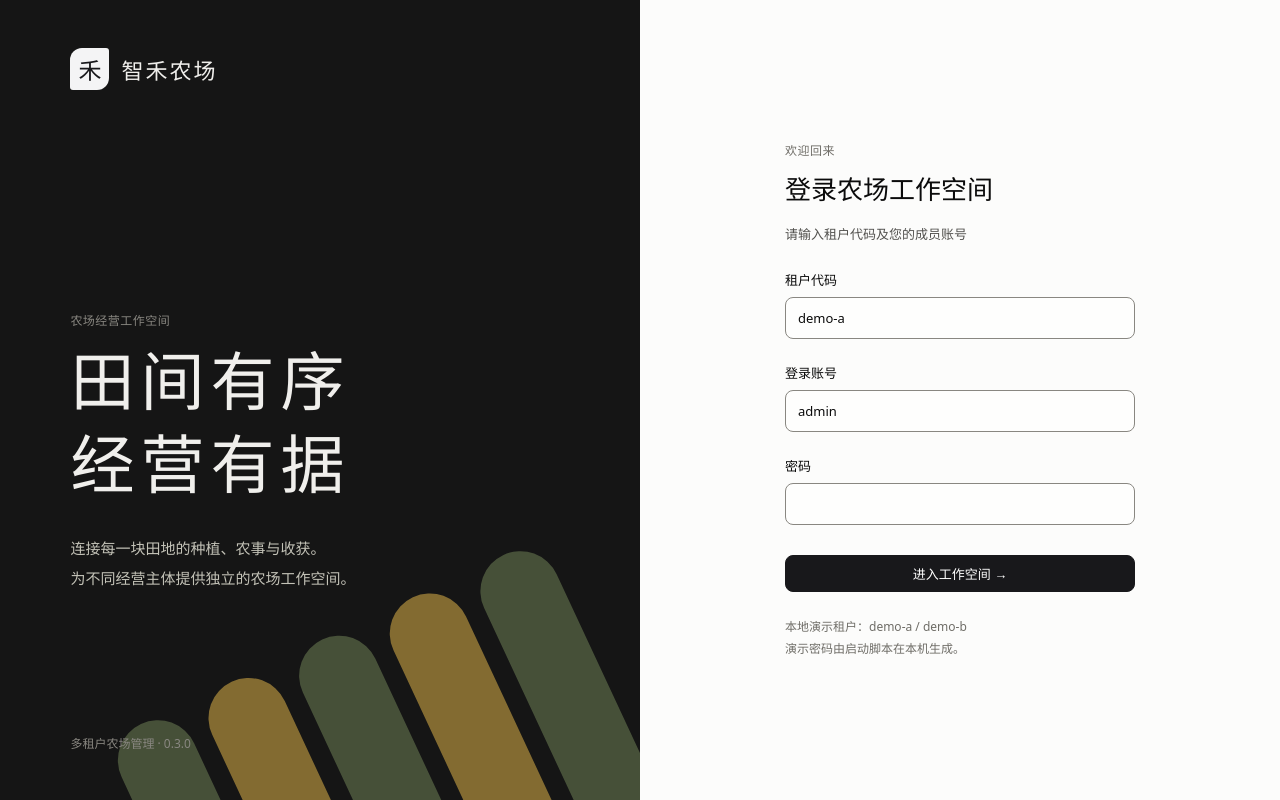
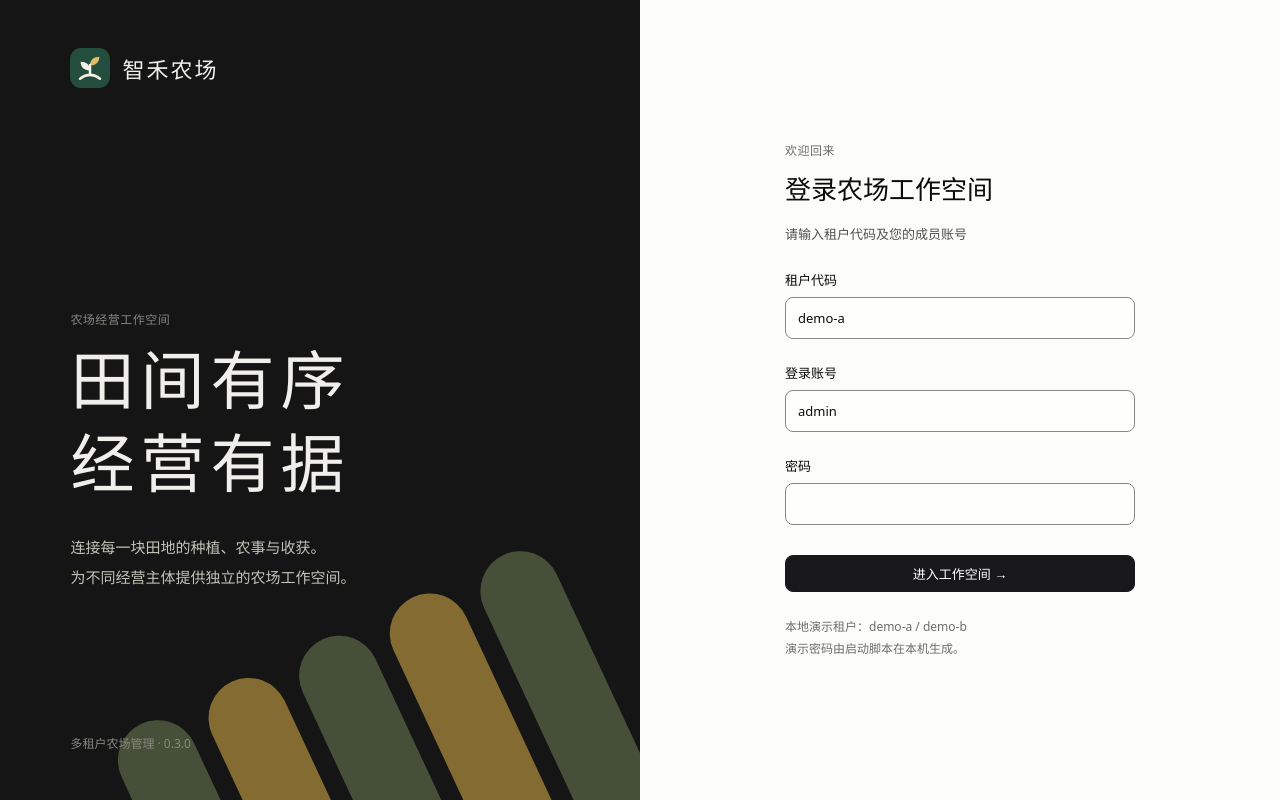
Before and after one commit to Waker-visual/zhinong-platform, a Vue app in the folder frontend/: page / in a window 1280 px wide. Built offline with nearby package versions, Linux system fonts and the light colour scheme; a web font is replaced by a local one.

Commit message:
feat: add Zhihe farm brand identity

```diff
--- a/frontend/index.html
+++ b/frontend/index.html
@@ -3,6 +3,7 @@
   <head>
     <meta charset="UTF-8" />
     <meta name="viewport" content="width=device-width, initial-scale=1.0" />
+    <link rel="icon" type="image/svg+xml" href="/src/assets/zhihe-logo.svg" />
     <title>智禾农场</title>
   </head>
   <body>
--- a/frontend/src/App.vue
+++ b/frontend/src/App.vue
@@ -12,6 +12,7 @@ import FarmAssistant from "./ai/FarmAssistant.vue";
 import DailyFarm from "./fieldwork/DailyFarm.vue";
 import OperationsOverview from "./workspace/OperationsOverview.vue";
 import AppIcon from "./ui/AppIcon.vue";
+import brandLogo from "./assets/zhihe-logo.svg";
 import FarmSelect from "./ui/FarmSelect.vue";
 import SelectMenu from "./ui/SelectMenu.vue";
 import DatePicker from "./ui/DatePicker.vue";
@@ -628,7 +629,10 @@ onUnmounted(() => {
 <template>
   <div v-if="!identity" class="login-layout">
     <section class="login-story">
-      <div class="brand"><span class="brand-mark">禾</span>智禾农场</div>
+      <div class="brand">
+        <img class="brand-mark" :src="brandLogo" alt="智禾农场标志" width="40" height="40" />
+        智禾农场
+      </div>
       <div>
         <p class="eyebrow">农场经营工作空间</p>
         <h1>田间有序<br />经营有据</h1>
@@ -701,8 +705,8 @@ onUnmounted(() => {
     <aside id="app-sidebar" class="sidebar" aria-label="主导航">
       <div class="sidebar-head">
         <div class="brand">
-          <span class="brand-mark">禾</span
-          ><span class="sidebar-label">智禾农场<small>ZHIHE FARM</small></span>
+          <img class="brand-mark" :src="brandLogo" alt="智禾农场标志" width="40" height="40" />
+          <span class="sidebar-label">智禾农场<small>ZHIHE FARM</small></span>
         </div>
         <button
           type="button"
@@ -813,7 +817,7 @@ onUnmounted(() => {
     <div class="main-shell">
       <header class="topbar">
         <span class="topbar-brand"
-          ><span class="brand-mark">禾</span>智禾农场</span
+          ><img class="brand-mark" :src="brandLogo" alt="智禾农场标志" width="40" height="40" />智禾农场</span
         ><span class="topbar-trail"
           >工作空间 <b>/</b> {{ current.title }}</span
         ><FarmSelect
--- a/frontend/src/style.css
+++ b/frontend/src/style.css
@@ -146,15 +146,11 @@ label select {
   margin-top: 3px;
 }
 .brand-mark {
-  display: grid;
-  place-items: center;
-  width: 39px;
-  height: 42px;
-  background: var(--brand);
-  border-radius: 12px 3px 12px 3px;
-  color: var(--on-brand);
-  font-size: 23px;
-  letter-spacing: 0;
+  display: block;
+  flex-shrink: 0;
+  width: 40px;
+  height: 40px;
+  object-fit: contain;
 }
 .login-layout {
   min-height: 100vh;
--- a/frontend/src/ui/shell.css
+++ b/frontend/src/ui/shell.css
@@ -295,9 +295,8 @@ button[aria-busy="true"]::after {
   color: var(--text);
 }
 .sidebar .brand-mark {
-  width: 32px;
+  width: 34px;
   height: 34px;
-  font-size: 18px;
 }
 .sidebar-label {
   transition: opacity 150ms linear 90ms;
@@ -1318,9 +1317,8 @@ label > .select-menu {
     font-weight: 700;
   }
   .topbar-brand .brand-mark {
-    width: 26px;
+    width: 28px;
     height: 28px;
-    font-size: 15px;
   }
   .topbar-trail,
   .topbar-meta {
```
Also changed, not shown: frontend/src/assets/zhihe-logo.svg (added), 3 other files (tests, documents, lock files or other folders).
